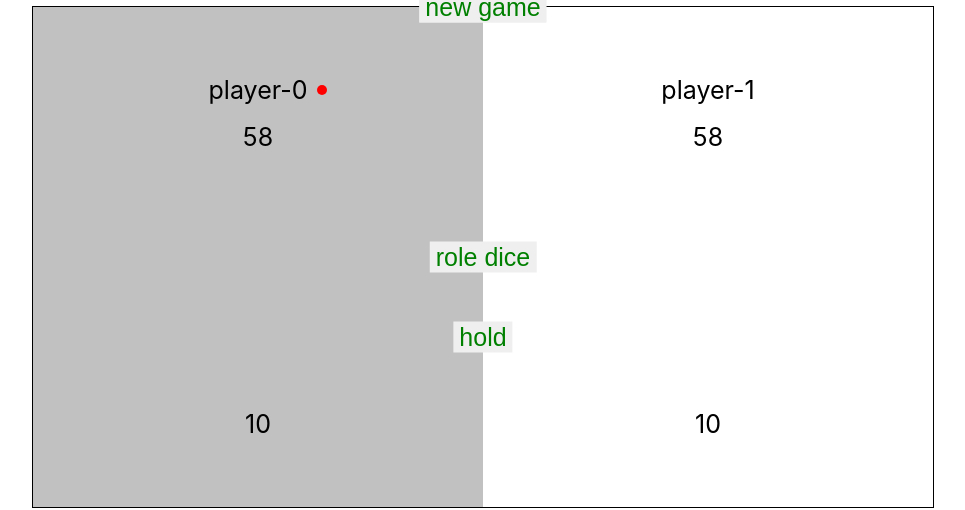
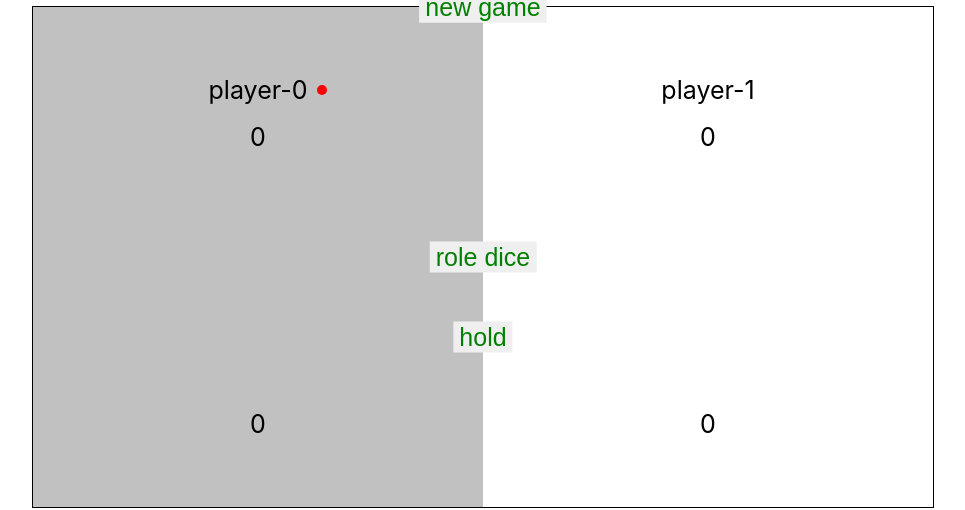
Before and after one commit to sara-farokhi/diceGame-react, a React (Create React App) app: page / in a window 1280 px wide. Shown: the part 143-653 px from the top of the page, without its empty margins (157-1122 px from the left). Built offline with nearby package versions, Linux system fonts and the light colour scheme.

Commit message:
currentSum

```diff
--- a/src/components/Buttons.js
+++ b/src/components/Buttons.js
@@ -2,8 +2,15 @@ import { useContext } from "react";
 import Context from "../context/Context";
 
 const Buttons = () => {
-  let { roleDice, dice, player1Active, player2Active, changePlayers } =
-    useContext(Context);
+  let {
+    roleDice,
+    dice,
+    // player1Active,
+    // player2Active,
+    changePlayers,
+    diceValues,
+  } = useContext(Context);
+
   const roleDiceHandler = () => {
     roleDice();
   };
--- a/src/components/Playground.js
+++ b/src/components/Playground.js
@@ -3,26 +3,28 @@ import Context from "../context/Context";
 import Buttons from "./Buttons";
 
 const Playground = ({ player, playerNum, playerSore, playerSum }) => {
-  const { player1Active, player2Active } = useContext(Context);
+  const { player1Active, player2Active, diceValues } = useContext(Context);
+  const currentSum = diceValues.reduce((prev, elm) => prev + elm, 0);
+  console.log(currentSum);
 
   return (
     <>
-      <div class="parent">
+      <div className="parent">
         <div className={`side ${player1Active && "active"}`}>
-          <div class="player-1-name">
+          <div className="player-1-name">
             <span>player-0</span>
           </div>
-          <div class="player-1-score">58</div>
-          <div class="player-1-sum">10</div>
+          <div className="player-1-score">0</div>
+          <div className="player-1-sum">{player1Active ? currentSum : 0}</div>
         </div>
         <div className={`side ${player2Active && "active"}`}>
-          <div class="player-2-name">
+          <div className="player-2-name">
             <span>player-1</span>
           </div>
-          <div class="player-2-score">58</div>
-          <div class="player-2-sum">10</div>
+          <div className="player-2-score">0</div>
+          <div className="player-2-sum">{player2Active ? currentSum : 0}</div>
         </div>
-        <button class="new">new game</button>
+        <button className="new">new game</button>
         <Buttons />
       </div>
     </>
--- a/src/context/States.js
+++ b/src/context/States.js
@@ -6,8 +6,10 @@ import { ROLE_DICE, CHANGE_PLAYERS } from "../type";
 const States = ({ children }) => {
   const initialState = {
     dice: null,
+    diceValues: [],
     player1Active: true,
     player2Active: false,
+    player1Currentscore: 0,
   };
   const [state, dispatch] = useReducer(reducer, initialState);
 
@@ -15,8 +17,9 @@ const States = ({ children }) => {
 
   //     role dice
 
-  const roleDice = () => {
+  const roleDice = (a) => {
     const dice = Math.ceil(Math.random() * 6);
+
     dispatch({ type: ROLE_DICE, payload: dice });
   };
 
@@ -32,6 +35,7 @@ const States = ({ children }) => {
         dice: state.dice,
         player1Active: state.player1Active,
         player2Active: state.player2Active,
+        diceValues: state.diceValues,
         roleDice,
         changePlayers,
       }}
--- a/src/context/reducer.js
+++ b/src/context/reducer.js
@@ -3,7 +3,11 @@ import { ROLE_DICE, CHANGE_PLAYERS } from "../type";
 const reducer = (state, action) => {
   switch (action.type) {
     case ROLE_DICE:
-      return { ...state, dice: action.payload };
+      return {
+        ...state,
+        dice: action.payload,
+        diceValues: [...state.diceValues, action.payload],
+      };
 
     case CHANGE_PLAYERS:
       return {
--- a/src/type.js
+++ b/src/type.js
@@ -1,3 +1,4 @@
 export const ROLE_DICE = "ROLE_DICE";
 export const IS_ACTIVE = "IS_ACTIVE";
 export const CHANGE_PLAYERS = "CHANGE_PLAYERS";
+export const DICE_VALUES = "DICE_VALUES";
```
